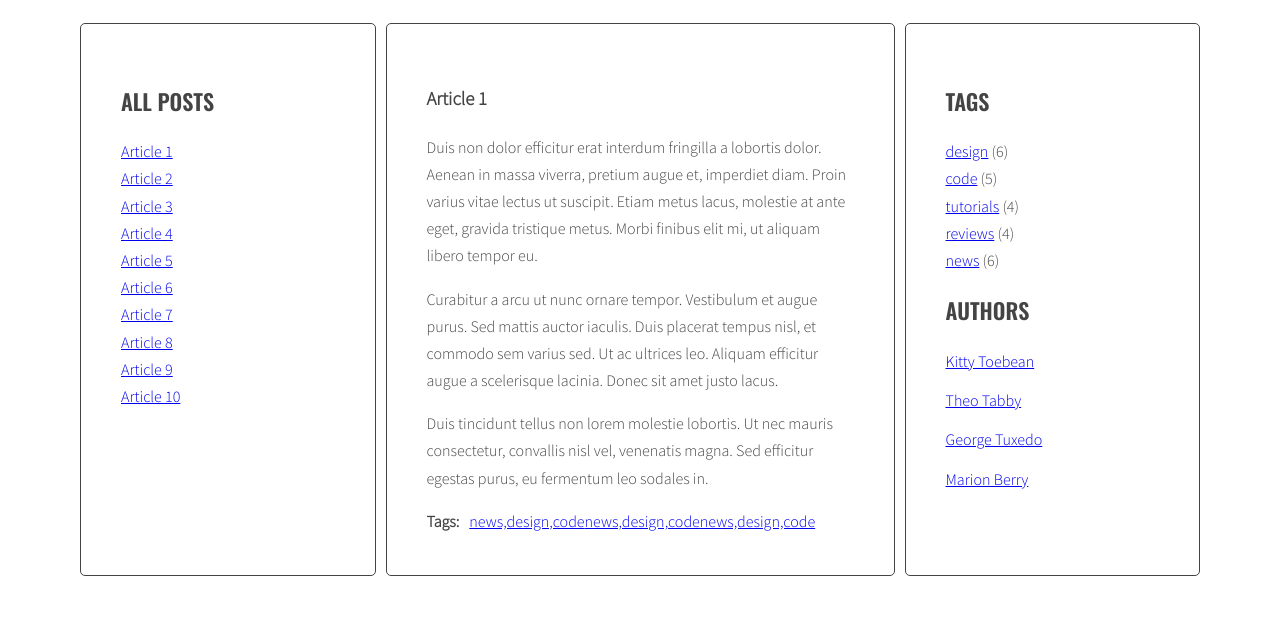
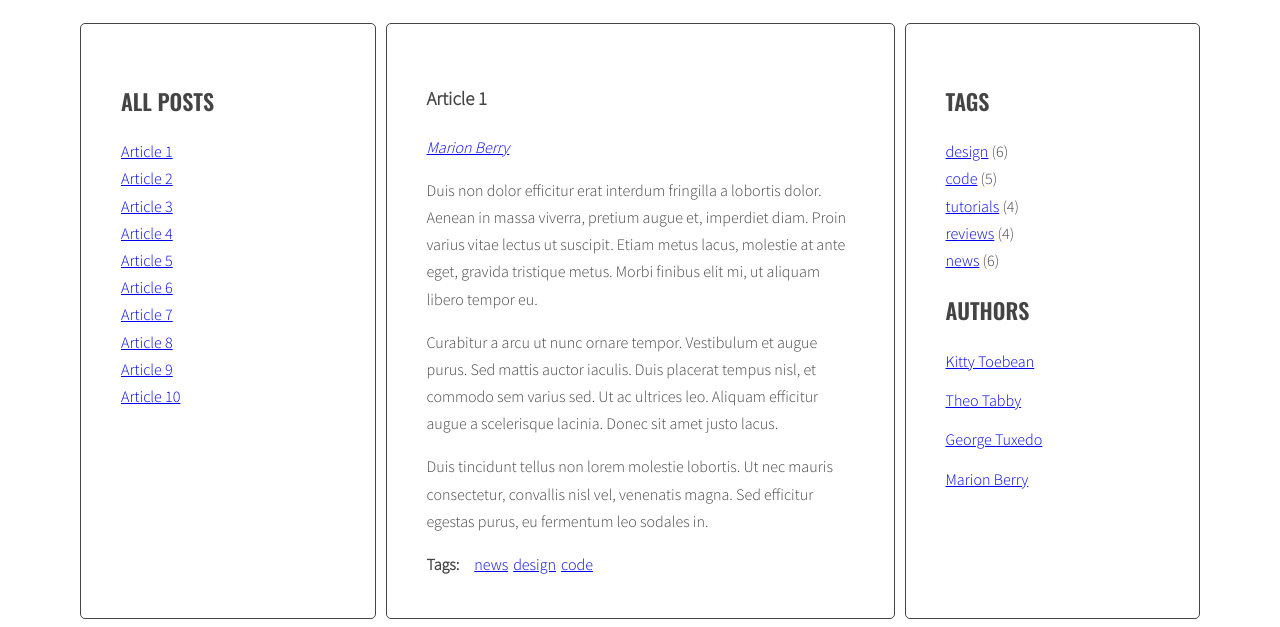
Before and after one commit to tomecky1/javascript-blog, a website: page index.html in a window 1280 px wide. Shown: the part 220-847 px from the top of the page. Before the commit the page ends 804 px from the top, so only its background shows below. Drawn offline with nearby package versions, Linux system fonts and the light colour scheme.

Commit message:
Change functions Add tags margin

```diff
--- a/js/script.js
+++ b/js/script.js
@@ -63,7 +63,7 @@
     /* [DONE] START LOOP: for every article: */
     for (const article of articles) {
       /* [DONE] find tags wrapper */
-      const titleList = article.querySelector(optArticleTagsSelector);
+      const tagList = article.querySelector(optArticleTagsSelector);
       /* [DONE] make html variable with empty string */
       let html = '';
       /* [DONE] get tags from data-tags attribute */
@@ -76,13 +76,13 @@
       for (const tag of articleTagsArray) {
         console.log('tag: ', tag);
         /* [DONE] generate HTML of the link */
-        const linkHTML = '<li><a href="#' + articleTags + '"><span>' + articleTagsArray + '</span></a></li>';
+        const linkHTML = '<li><a href="#' + `tag-${tag}` + '"><span>' + tag + '</span></a></li>';
         /* [DONE] add generated code to html variable */
         html = html + linkHTML;
       /* END LOOP: for each tag */
       }
       /* [DONE] insert HTML of all the links into the tags wrapper */
-      titleList.innerHTML = html;
+      tagList.innerHTML = html;
       /* END LOOP: for every article: */
     }
   }
@@ -118,6 +118,7 @@
       /* END LOOP: for each found tag link */
     }
     /* execute function "generateTitleLinks" with article selector as argument */
+    const customSelector = '[data-tags~="' + tag + '"]';
     generateTitleLinks(customSelector);
     console.log('customSelector: ', customSelector);
   }
@@ -139,15 +140,14 @@ function generateAuthors(){
   /* find all authors */
     const authors = document.querySelectorAll(optArticleAuthorSelector);
     for (const author of authors) {
-    const authorList = author.querySelector(optArticleAuthorSelector);
+      const authorList = author.innerHTML;
       let html = '';
-    const authorTags = author.getAttribute('data-author');
-    console.log('authorTags: ', authorTags);
-    const linkHTML = '<li><span>' + authorTags + '</span></a></li>';
-    /* [DONE] add generated code to html variable */
-    html = html + linkHTML;
-     /* [DONE] insert HTML of all the links into the tags wrapper */
-    authorList.innerHTML = html;
+      const articleAuthor = author.getAttribute('data-author');
+      console.log('articleAuthor: ', articleAuthor);
+      const authorElement = document.createElement('a');
+      authorElement.setAttribute('href', `#${articleAuthor}`);
+      authorElement.innerText = articleAuthor;
+      author.appendChild(authorElement);
     }
   }
   generateAuthors();
--- a/sass/style.scss
+++ b/sass/style.scss
@@ -88,6 +88,10 @@ body {
 .list-horizontal {
   li {
     display: inline-block;
+  } a {
+    span {
+      margin-left: 5px;
+    }
   }
 }
 
```
Also changed, not shown: css/style.css, 1 other file. Lines whose indentation alone changed are shown as unchanged.
